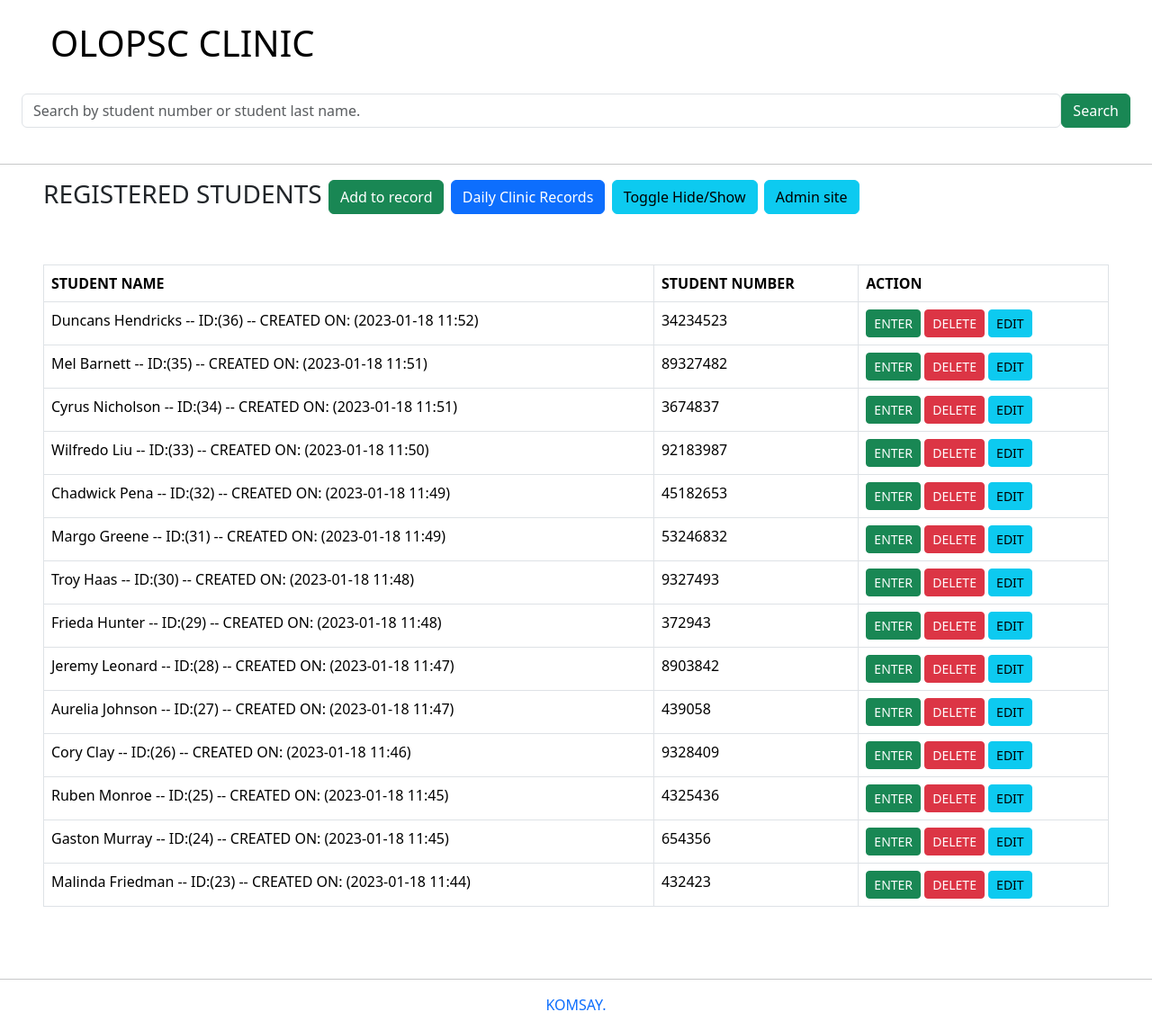
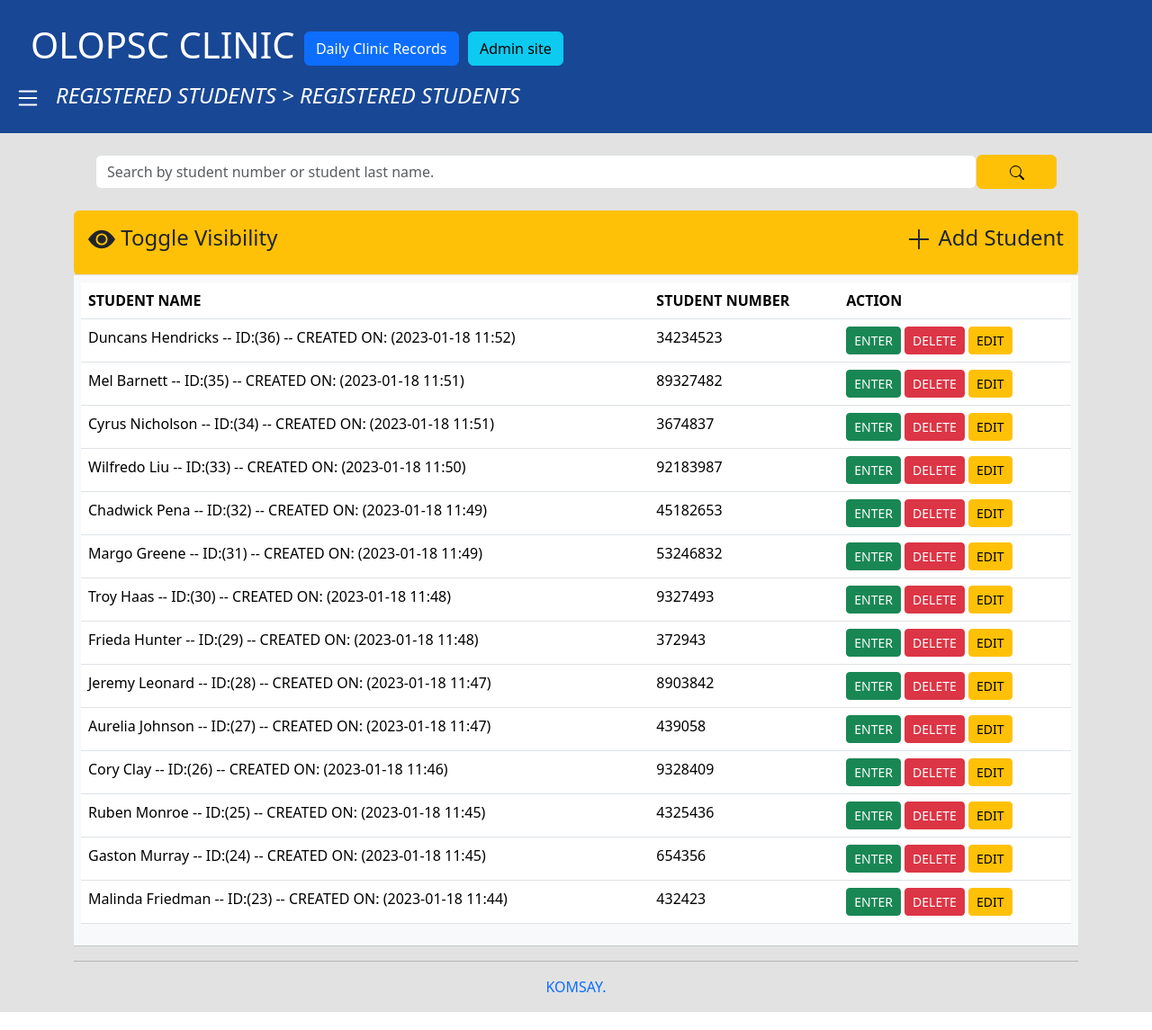
Before and after one commit to comphonetechy/OLOPSC_CLINIC, a Django app: page / in a window 1280 px wide. Shown: the whole page at 90% size. Run offline with Django 4.2, Linux system fonts and the light colour scheme; data comes from the database, SQL or seed files in the repository; both versions use the stored data as it was after the commit; some libraries are stand-ins or nearby versions.

Commit message:
bootsrap designs

```diff
--- a/DjangoProject/olopsc_clinic/urls.py
+++ b/DjangoProject/olopsc_clinic/urls.py
@@ -15,8 +15,10 @@ Including another URLconf
 """
 from django.contrib import admin
 from django.urls import path, include
+from django.conf import settings
+from django.conf.urls.static import static
 
 urlpatterns = [
     path('admin/', admin.site.urls),
     path('', include('students.urls')),
-]
+]+ static(settings.MEDIA_URL, document_root=settings.MEDIA_ROOT)
--- a/DjangoProject/students/templates/base.html
+++ b/DjangoProject/students/templates/base.html
@@ -1,3 +1,4 @@
+{% load static %}
 <!doctype html>
 <html lang="en">
   <head>
@@ -6,27 +7,34 @@
     <link href="https://cdn.jsdelivr.net/npm/bootstrap@5.3.0-alpha1/dist/css/bootstrap.min.css" rel="stylesheet" integrity="sha384-GLhlTQ8iRABdZLl6O3oVMWSktQOp6b7In1Zl3/Jr59b6EGGoI1aFkw7cmDA6j6gD" crossorigin="anonymous">
     <title> OLOPSC CLINIC | {% block title %} {% endblock %}</title>
 </head>
-  <body>
-    <br>
-    <div class="">
-        <h1>
-          <a href="/" class="p-5 ms-2" style="text-decoration: none; color: black;">OLOPSC CLINIC</a>
+  <body style="background-color: #e2e2e2;">
+
+    <div class=" p-3" style="background-color: #184795; color: white;">
+      <h1 style="background-color: #184795; padding: 10px;">
+          <a href="/" class=" ms-2" style="text-decoration: none; color: white;">OLOPSC CLINIC</a>
+            <a href="{% url 'students:dailyclinicrecords' %}" class="btn btn-primary">Daily Clinic Records</a> <a class="btn btn-info" href="{% url 'admin:index' %}"> Admin site </a>
           </h1>
+      <h4><svg xmlns="http://www.w3.org/2000/svg" width="30" height="30" fill="currentColor" class="bi bi-list" viewBox="0 0 16 16">
+        <path fill-rule="evenodd" d="M2.5 12a.5.5 0 0 1 .5-.5h10a.5.5 0 0 1 0 1H3a.5.5 0 0 1-.5-.5zm0-4a.5.5 0 0 1 .5-.5h10a.5.5 0 0 1 0 1H3a.5.5 0 0 1-.5-.5zm0-4a.5.5 0 0 1 .5-.5h10a.5.5 0 0 1 0 1H3a.5.5 0 0 1-.5-.5z"/>
+      </svg><em class="ms-3">REGISTERED STUDENTS > REGISTERED STUDENTS</em></h4>
+  </div>
+  <div class="container">
       <form action="{% url 'students:search' %}" method="GET" class="text-center p-4">
           <div style="display: flex;">
               <input type="text" class="form-control" name="search" placeholder="Search by student number or student last name." required>
-                <button type="submit" class="btn btn-success">Search</button>
+              <button type="submit" class="btn btn-warning col-1"><svg xmlns="http://www.w3.org/2000/svg" width="16" height="16" fill="currentColor" class="bi bi-search" viewBox="0 0 16 16">
+                  <path d="M11.742 10.344a6.5 6.5 0 1 0-1.397 1.398h-.001c.03.04.062.078.098.115l3.85 3.85a1 1 0 0 0 1.415-1.414l-3.85-3.85a1.007 1.007 0 0 0-.115-.1zM12 6.5a5.5 5.5 0 1 1-11 0 5.5 5.5 0 0 1 11 0z"/>
+              </svg></button>
           </div>
       </form>
   </div>
-    <hr>
+
     {% block content %}
-    <div class="text-center">
-
-    </div>
     {% endblock%}
     <hr>
     <p class="text-primary text-center">KOMSAY.</p>
+    <script type="text/javascript" src="Scripts/jquery-2.1.1.min.js"></script>
+    <script type="text/javascript" src="Scripts/bootstrap.min.js"></script>
     <script src="https://cdn.jsdelivr.net/npm/bootstrap@5.3.0-alpha1/dist/js/bootstrap.bundle.min.js" integrity="sha384-w76AqPfDkMBDXo30jS1Sgez6pr3x5MlQ1ZAGC+nuZB+EYdgRZgiwxhTBTkF7CXvN" crossorigin="anonymous"></script>
   </body>
 </html>
--- a/DjangoProject/students/templates/students/index.html
+++ b/DjangoProject/students/templates/students/index.html
@@ -5,13 +5,26 @@
 {% endblock%}
 
 {% block content %}
-<div class="heading ps-5">
-    <h3>REGISTERED STUDENTS  <a href="add" class="btn btn-success">Add to record</a> <a href="dailyclinicrecords" class="btn btn-primary">Daily Clinic Records</a> <button class="btn btn-info" onclick="toggle('hide')">Toggle Hide/Show</button> <a class="btn btn-info" href="{% url 'admin:index' %}"> Admin site </a></h3>
 
+
+<div class="container">
+    <table class="table">
+    <tr>
+        <td class="bg-warning p-3 rounded">
+         <a class="text-dark" onclick="toggle('hide')" style="text-decoration: none;"><h4>
+            <svg xmlns="http://www.w3.org/2000/svg" width="30" height="30" fill="currentColor" class="bi bi-eye-fill" viewBox="0 0 16 16">
+            <path d="M10.5 8a2.5 2.5 0 1 1-5 0 2.5 2.5 0 0 1 5 0z"/>
+            <path d="M0 8s3-5.5 8-5.5S16 8 16 8s-3 5.5-8 5.5S0 8 0 8zm8 3.5a3.5 3.5 0 1 0 0-7 3.5 3.5 0 0 0 0 7z"/>
+          </svg> Toggle Visibility <a href="add" class="text-dark" style="text-decoration: none; float: right;"> <svg xmlns="http://www.w3.org/2000/svg" width="30" height="30" fill="currentColor" class="bi bi-plus-lg" viewBox="0 0 16 16">
+            <path fill-rule="evenodd" d="M8 2a.5.5 0 0 1 .5.5v5h5a.5.5 0 0 1 0 1h-5v5a.5.5 0 0 1-1 0v-5h-5a.5.5 0 0 1 0-1h5v-5A.5.5 0 0 1 8 2Z"/>
+          </svg> Add Student</a></h4></a>
         </div>
-<div class="p-5">
+        </td>
+    </tr>
+    <tr>
+        <td class="table-light">
             <div id="hide" style="display:;">
-        <table class="table table-bordered" >
+                <table class="table table-hover" >
                     <thead>
                         <tr>
                             <th>STUDENT NAME</th>
@@ -25,12 +38,16 @@
                         <td>{{ data.student_number }}</td>
                         <td><a class="btn btn-sm btn-success" href="{% url 'students:detail' data.id %}">ENTER</a>
                             <a  onclick="return confirm('Are you sure you want to delete this?')"  class="btn btn-sm btn-danger"href="{% url 'students:delete' data.id %}">DELETE</a>
-                    <a class="btn btn-sm btn-info"href="{% url 'students:edit' data.id %}">EDIT</a></td>
+                            <a class="btn btn-sm btn-warning"href="{% url 'students:edit' data.id %}">EDIT</a></td>
                     </tr>
         {% endfor %}
                 </table>
             </div>
         </div>
+        </td>
+    </tr>
+    </table>
+
 <script>
     function toggle(ID){
         var element = document.getElementById(ID);
```
Also changed, not shown: DjangoProject/olopsc_clinic/settings.py (+13 -1 lines), DjangoProject/db.sqlite3, DjangoProject/students/static/students/main-header.png (added). Lines whose indentation alone changed are shown as unchanged.
